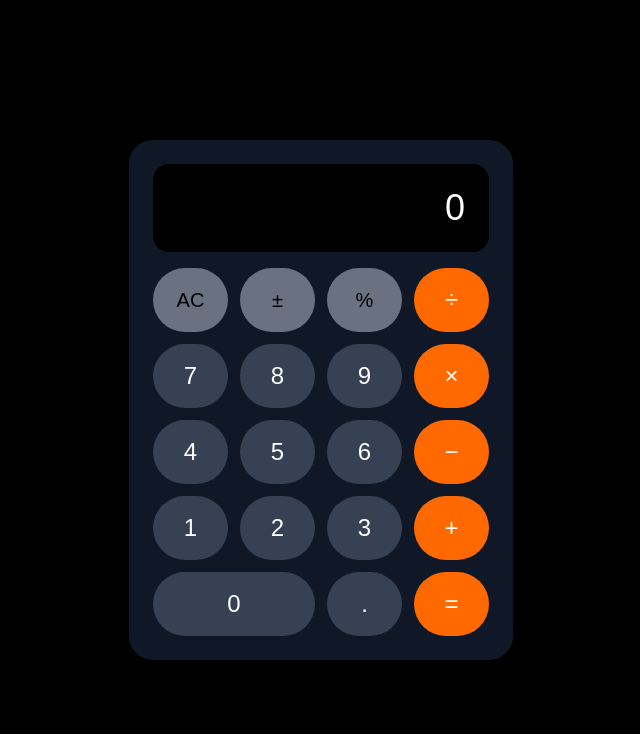
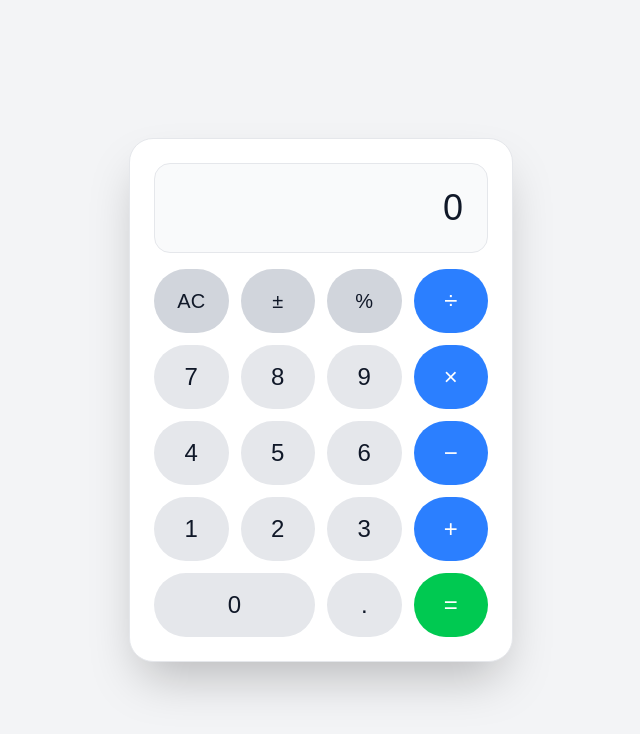
Before and after one commit to ns-test-org/testing-stand-79, a Next.js app in the folder packages/new-web-app-room/: page / in a window 1280 px wide. Shown: the top 734 px of the page, without its empty margins (319-959 px from the left). Built offline with nearby package versions, Linux system fonts and the light colour scheme.

Commit message:
AI chat session: Updated code and files

```diff
--- a/packages/new-web-app-room/src/app/page.tsx
+++ b/packages/new-web-app-room/src/app/page.tsx
@@ -91,11 +91,11 @@ export default function Calculator() {
   };
 
   return (
-    <div className="min-h-screen bg-black flex items-center justify-center p-4">
-      <div className="bg-gray-900 rounded-3xl p-6 shadow-2xl max-w-sm w-full">
+    <div className="min-h-screen bg-gray-100 flex items-center justify-center p-4">
+      <div className="bg-white rounded-3xl p-6 shadow-2xl max-w-sm w-full border border-gray-200">
         {/* Display */}
-        <div className="bg-black rounded-2xl p-6 mb-4">
-          <div className="text-right text-white text-4xl font-light overflow-hidden">
+        <div className="bg-gray-50 rounded-2xl p-6 mb-4 border border-gray-200">
+          <div className="text-right text-gray-900 text-4xl font-light overflow-hidden">
             {display.length > 9 ? display.slice(0, 9) + '...' : display}
           </div>
         </div>
@@ -105,26 +105,26 @@ export default function Calculator() {
           {/* Row 1 */}
           <button
             onClick={clear}
-            className="bg-gray-500 hover:bg-gray-400 text-black text-xl font-medium rounded-full h-16 transition-colors"
+            className="bg-gray-300 hover:bg-gray-400 text-gray-900 text-xl font-medium rounded-full h-16 transition-colors"
           >
             AC
           </button>
           <button
             onClick={toggleSign}
-            className="bg-gray-500 hover:bg-gray-400 text-black text-xl font-medium rounded-full h-16 transition-colors"
+            className="bg-gray-300 hover:bg-gray-400 text-gray-900 text-xl font-medium rounded-full h-16 transition-colors"
           >
             ±
           </button>
           <button
             onClick={percentage}
-            className="bg-gray-500 hover:bg-gray-400 text-black text-xl font-medium rounded-full h-16 transition-colors"
+            className="bg-gray-300 hover:bg-gray-400 text-gray-900 text-xl font-medium rounded-full h-16 transition-colors"
           >
             %
           </button>
           <button
             onClick={() => inputOperation('÷')}
             className={`text-white text-2xl font-light rounded-full h-16 transition-colors ${
-              operation === '÷' ? 'bg-white text-orange-500' : 'bg-orange-500 hover:bg-orange-400'
+              operation === '÷' ? 'bg-gray-200 text-blue-600 border-2 border-blue-600' : 'bg-blue-500 hover:bg-blue-600'
             }`}
           >
             ÷
@@ -133,26 +133,26 @@ export default function Calculator() {
           {/* Row 2 */}
           <button
             onClick={() => inputNumber('7')}
-            className="bg-gray-700 hover:bg-gray-600 text-white text-2xl font-light rounded-full h-16 transition-colors"
+            className="bg-gray-200 hover:bg-gray-300 text-gray-900 text-2xl font-light rounded-full h-16 transition-colors"
           >
             7
           </button>
           <button
             onClick={() => inputNumber('8')}
-            className="bg-gray-700 hover:bg-gray-600 text-white text-2xl font-light rounded-full h-16 transition-colors"
+            className="bg-gray-200 hover:bg-gray-300 text-gray-900 text-2xl font-light rounded-full h-16 transition-colors"
           >
             8
           </button>
           <button
             onClick={() => inputNumber('9')}
-            className="bg-gray-700 hover:bg-gray-600 text-white text-2xl font-light rounded-full h-16 transition-colors"
+            className="bg-gray-200 hover:bg-gray-300 text-gray-900 text-2xl font-light rounded-full h-16 transition-colors"
           >
             9
           </button>
           <button
             onClick={() => inputOperation('×')}
             className={`text-white text-2xl font-light rounded-full h-16 transition-colors ${
-              operation === '×' ? 'bg-white text-orange-500' : 'bg-orange-500 hover:bg-orange-400'
+              operation === '×' ? 'bg-gray-200 text-blue-600 border-2 border-blue-600' : 'bg-blue-500 hover:bg-blue-600'
             }`}
           >
             ×
@@ -161,26 +161,26 @@ export default function Calculator() {
           {/* Row 3 */}
           <button
             onClick={() => inputNumber('4')}
-            className="bg-gray-700 hover:bg-gray-600 text-white text-2xl font-light rounded-full h-16 transition-colors"
+            className="bg-gray-200 hover:bg-gray-300 text-gray-900 text-2xl font-light rounded-full h-16 transition-colors"
           >
             4
           </button>
           <button
             onClick={() => inputNumber('5')}
-            className="bg-gray-700 hover:bg-gray-600 text-white text-2xl font-light rounded-full h-16 transition-colors"
+            className="bg-gray-200 hover:bg-gray-300 text-gray-900 text-2xl font-light rounded-full h-16 transition-colors"
           >
             5
           </button>
           <button
             onClick={() => inputNumber('6')}
-            className="bg-gray-700 hover:bg-gray-600 text-white text-2xl font-light rounded-full h-16 transition-colors"
+            className="bg-gray-200 hover:bg-gray-300 text-gray-900 text-2xl font-light rounded-full h-16 transition-colors"
           >
             6
           </button>
           <button
             onClick={() => inputOperation('-')}
             className={`text-white text-2xl font-light rounded-full h-16 transition-colors ${
-              operation === '-' ? 'bg-white text-orange-500' : 'bg-orange-500 hover:bg-orange-400'
+              operation === '-' ? 'bg-gray-200 text-blue-600 border-2 border-blue-600' : 'bg-blue-500 hover:bg-blue-600'
             }`}
           >
             −
@@ -189,26 +189,26 @@ export default function Calculator() {
           {/* Row 4 */}
           <button
             onClick={() => inputNumber('1')}
-            className="bg-gray-700 hover:bg-gray-600 text-white text-2xl font-light rounded-full h-16 transition-colors"
+            className="bg-gray-200 hover:bg-gray-300 text-gray-900 text-2xl font-light rounded-full h-16 transition-colors"
           >
             1
           </button>
           <button
             onClick={() => inputNumber('2')}
-            className="bg-gray-700 hover:bg-gray-600 text-white text-2xl font-light rounded-full h-16 transition-colors"
+            className="bg-gray-200 hover:bg-gray-300 text-gray-900 text-2xl font-light rounded-full h-16 transition-colors"
           >
             2
           </button>
           <button
             onClick={() => inputNumber('3')}
-            className="bg-gray-700 hover:bg-gray-600 text-white text-2xl font-light rounded-full h-16 transition-colors"
+            className="bg-gray-200 hover:bg-gray-300 text-gray-900 text-2xl font-light rounded-full h-16 transition-colors"
           >
             3
           </button>
           <button
             onClick={() => inputOperation('+')}
             className={`text-white text-2xl font-light rounded-full h-16 transition-colors ${
-              operation === '+' ? 'bg-white text-orange-500' : 'bg-orange-500 hover:bg-orange-400'
+              operation === '+' ? 'bg-gray-200 text-blue-600 border-2 border-blue-600' : 'bg-blue-500 hover:bg-blue-600'
             }`}
           >
             +
@@ -217,19 +217,19 @@ export default function Calculator() {
           {/* Row 5 */}
           <button
             onClick={() => inputNumber('0')}
-            className="bg-gray-700 hover:bg-gray-600 text-white text-2xl font-light rounded-full h-16 col-span-2 transition-colors"
+            className="bg-gray-200 hover:bg-gray-300 text-gray-900 text-2xl font-light rounded-full h-16 col-span-2 transition-colors"
           >
             0
           </button>
           <button
             onClick={inputDecimal}
-            className="bg-gray-700 hover:bg-gray-600 text-white text-2xl font-light rounded-full h-16 transition-colors"
+            className="bg-gray-200 hover:bg-gray-300 text-gray-900 text-2xl font-light rounded-full h-16 transition-colors"
           >
             .
           </button>
           <button
             onClick={performCalculation}
-            className="bg-orange-500 hover:bg-orange-400 text-white text-2xl font-light rounded-full h-16 transition-colors"
+            className="bg-green-500 hover:bg-green-600 text-white text-2xl font-light rounded-full h-16 transition-colors"
           >
             =
           </button>
```
